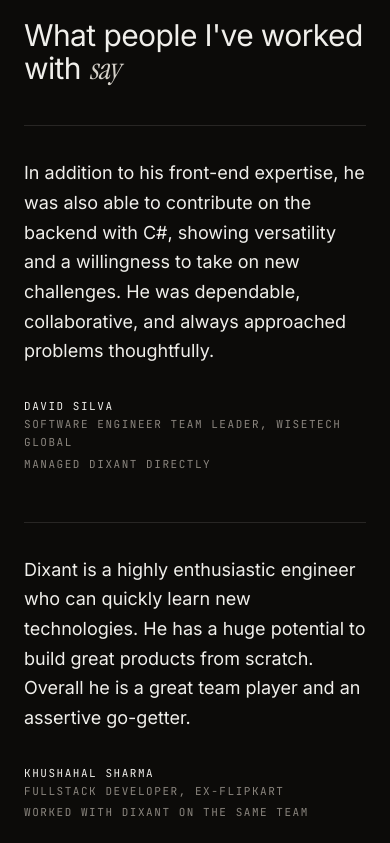
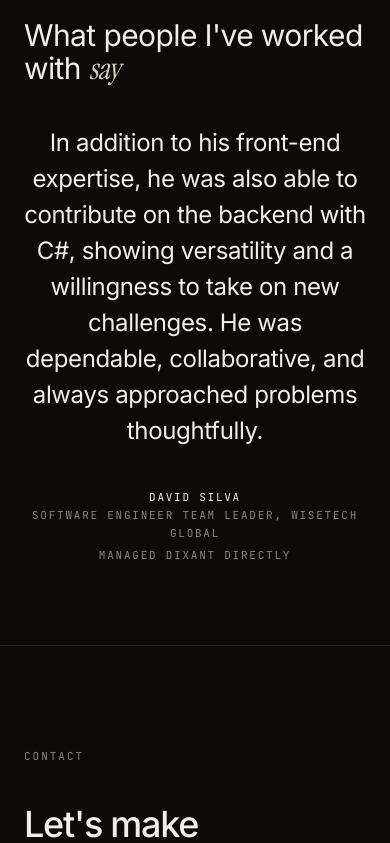
Before and after one commit to dixant/dixantsharma.com, a Next.js app: page / in a window 390 px wide. Shown: the part 5440-6283 px from the top of the page. Built offline with nearby package versions, Linux system fonts and the light colour scheme.

Commit message:
single recommendation, centred

```diff
--- a/src/components/Testimonials.tsx
+++ b/src/components/Testimonials.tsx
@@ -2,24 +2,21 @@ import { site } from "@/content/site";
 import { Reveal } from "./Reveal";
 
 /**
- * The only third-party voice on the site, so it sits last before the contact
- * ask. Two columns rather than a stack: the page is text-left everywhere else
- * and the right half was going unused.
+ * One recommendation, set large and centred. A single quote in the two-column
+ * grid this replaced left an obvious hole where the second one used to be;
+ * centring it turns the space into deliberate framing instead.
  */
 export function Testimonials() {
   return (
-    <div className="grid gap-12 sm:grid-cols-2 sm:gap-16">
-      {site.testimonials.items.map((item, index) => (
-        <Reveal key={item.name} delay={index * 90}>
-          <figure
-            className="border-t pt-8"
-            style={{ borderColor: "var(--line)" }}
-          >
-            <blockquote className="text-lg leading-[1.65] sm:text-xl">
+    <div className="mx-auto max-w-4xl text-center">
+      {site.testimonials.items.map((item) => (
+        <Reveal key={item.name}>
+          <figure>
+            <blockquote className="text-2xl leading-[1.5] tracking-[-0.015em] sm:text-[2rem] sm:leading-[1.45]">
               {item.quote}
             </blockquote>
 
-            <figcaption className="mt-8 font-mono text-[11px] uppercase leading-relaxed tracking-[0.14em] text-dim">
+            <figcaption className="mt-10 font-mono text-[11px] uppercase leading-relaxed tracking-[0.16em] text-dim sm:mt-14">
               <span className="block text-ink">{item.name}</span>
               <span className="block">{item.title}</span>
               <span className="mt-1 block">{item.relation}</span>
--- a/src/content/site.ts
+++ b/src/content/site.ts
@@ -226,13 +226,6 @@ export const site = {
         title: "Software Engineer Team Leader, WiseTech Global",
         relation: "Managed Dixant directly",
       },
-      {
-        quote:
-          "Dixant is a highly enthusiastic engineer who can quickly learn new technologies. He has a huge potential to build great products from scratch. Overall he is a great team player and an assertive go-getter.",
-        name: "Khushahal Sharma",
-        title: "Fullstack Developer, ex-Flipkart",
-        relation: "Worked with Dixant on the same team",
-      },
     ] satisfies Testimonial[],
   },
 
```
